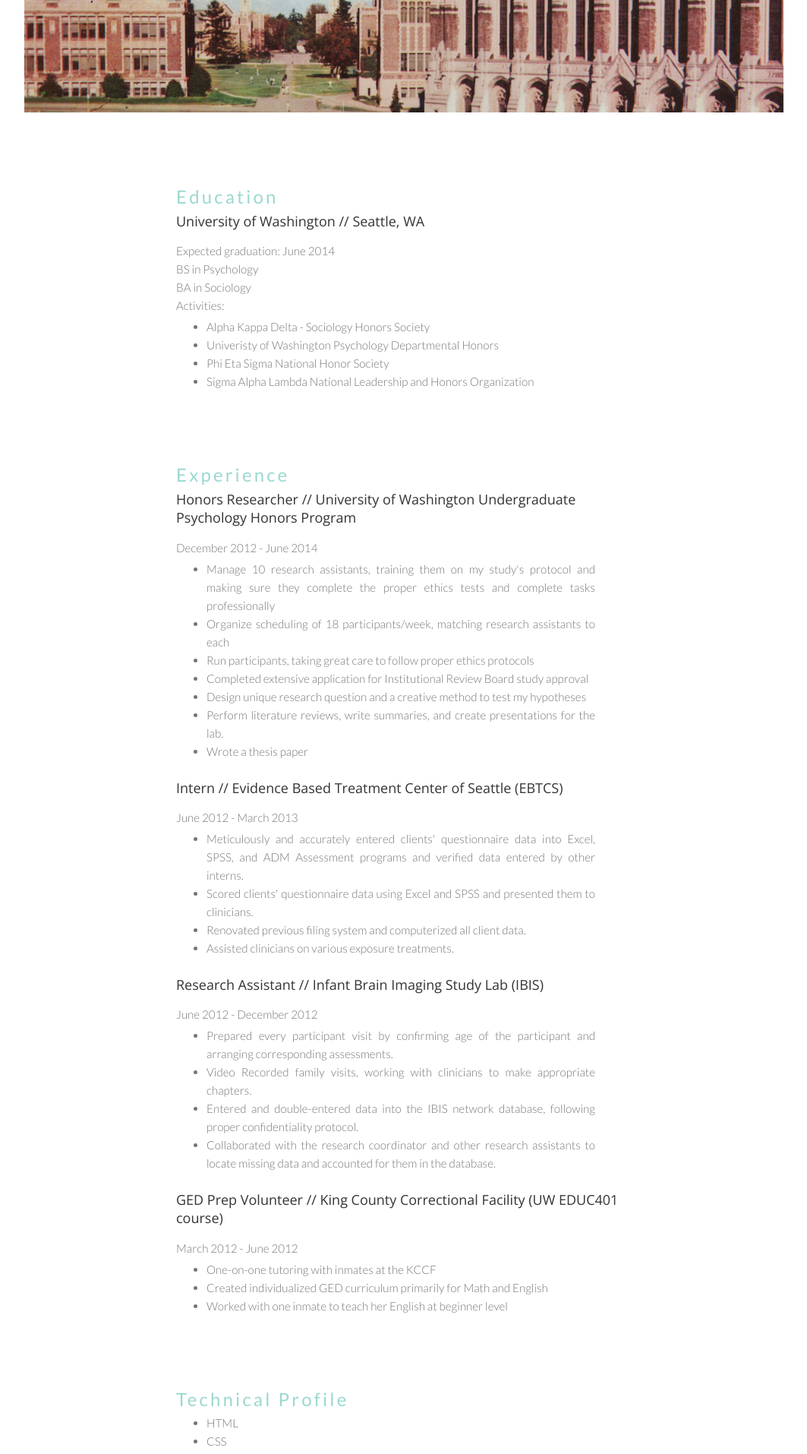
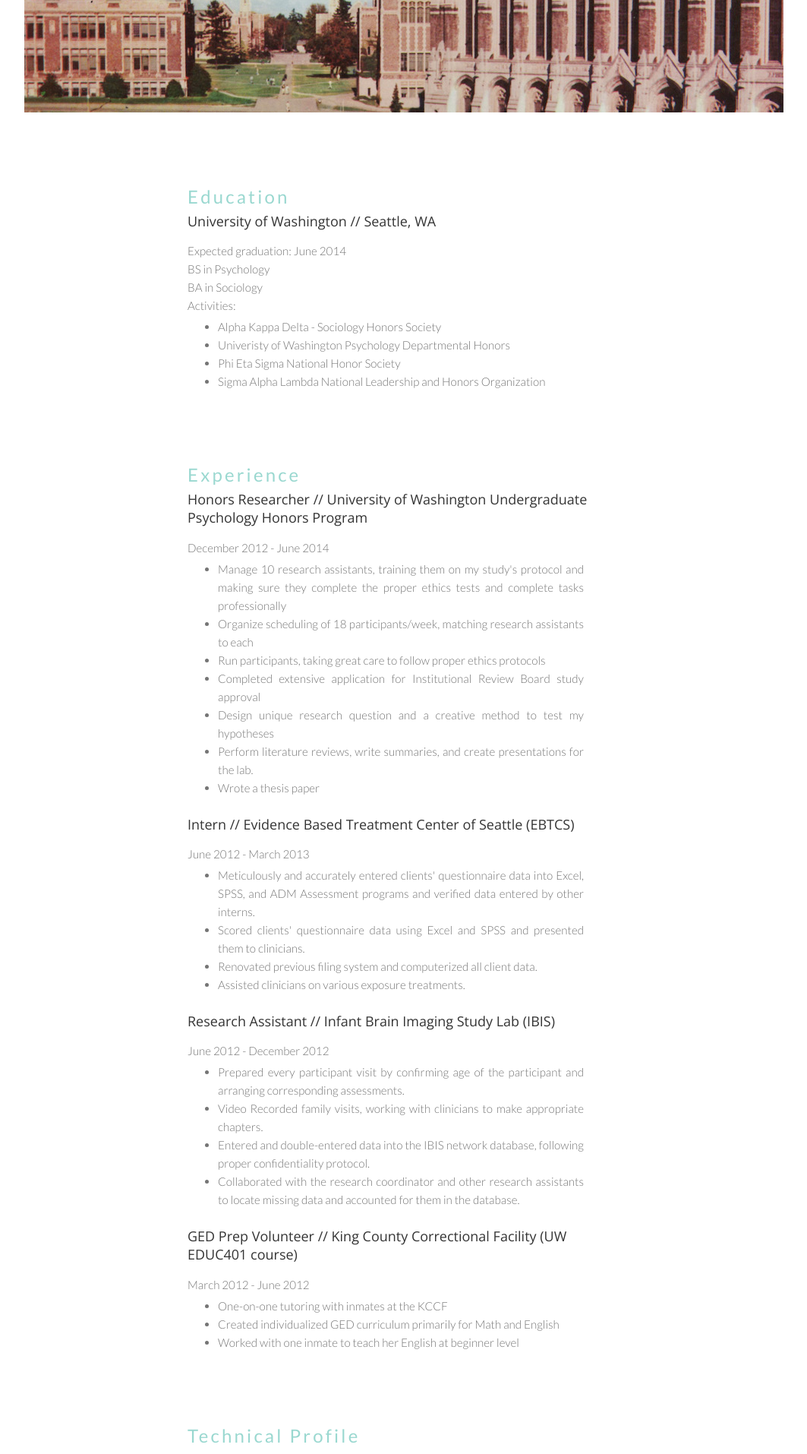
Before and after one commit to rachellee/resume, a Jekyll site: the page built from index.html, in a window 1280 px wide. Shown: the part 724-2638 px from the top of the page at 76% size, without its empty margins (108-1171 px from the left). Built offline with Jekyll 4.4.1, drawn with Linux system fonts in a browser that asks for light colours; nearby versions of some CDN libraries; Markdown is read by kramdown in place of the engine named in the settings; the list of posts is cut into pages by our own code; some of the changed text lies outside the part shown.

Commit message:
changed sections width and footer

```diff
--- a/_layouts/default.html
+++ b/_layouts/default.html
@@ -30,19 +30,20 @@
 			<div class="contact">
 				contact:<BR>
 					<i class="fa fa-envelope-o"></i> email: <a href="mailto: rachellee03@gmail.com" target="_blank">rachellee03@gmail.com</a>
-				<BR>
+
+			</div>
+
+			<div class="social">
+				find me on:<BR>
 					<i class="fa fa-github"></i> github: <a href="http://www.github.com/rachellee" target="_blank">rachellee</a>
 				<BR>
 					<i class="fa fa-dribbble"></i> dribbble: <a href="" target="_blank"></a>
-			</div>
-
-			<div class="social">
-				social:<BR>
-					<i class="fa fa-instagram"></i> instagram: <a href="http://www.instagram.com/rachllee__" target="_blank">rachllee__</a>
+				<BR>
+					<i class="fa fa-instagram"></i> instagram: <a href="http://www.instagram.com/rach3llee" target="_blank">rach3llee</a>
 				<BR>
 					<i class="fa fa-music"></i> hypem: <a href="http://www.hypem.com/rach3l" target="_blank">rach3l</a>
 				<BR>
-					<i class="fa fa-pinterest"></i> pinterest: <a href="http://www.pinterest.com/l2achellee" target="_blank">l2achellee</a>
+					<i class="fa fa-pinterest"></i> pinterest: <a href="http://www.pinterest.com/rachelleex" target="_blank">rachelleex</a>
 			</div>
 		</div>
 		xx
--- a/index.css
+++ b/index.css
@@ -82,7 +82,7 @@
 .sections {
 	font-family: 'Lato', 'Open Sans', Helvetica, Arial, sans-serif;
 	margin: 6rem auto;
-	max-width: 600px;
+	max-width: 570px;
 	width: 100%;
 	text-align: justify;
 }
@@ -130,25 +130,6 @@
 	line-height: 1.5rem;
 	margin-top: -.7rem;
 	padding-right: 3rem;
-}
-
-.main_footer base {
-	font-family: 'Verdana', Helvetica, Arial, sans-serif;
-	text-align: left;
-	height: 3.13rem;
-	color: #9AD8D0;
-	padding-top: 20px;
-	text-align: left;
-}
-
-.base {
-	font-family: 'Lato', Verdana, Helvetica, Arial, sans-serif;
-	padding-top: 3rem;
-	padding-bottom: 3rem;
-	color: #9AD8D0;
-	background-color: #F2F2F2;
-	text-align: center;
-	font-size: 16px;
 }
 
 
@@ -210,13 +191,33 @@
 	Contact footer styling
    =========================================================================================== */
 
+
+.main_footer base {
+	font-family: 'Verdana', Helvetica, Arial, sans-serif;
+	text-align: left;
+	height: 3.13rem;
+	color: #9AD8D0;
+	padding-top: 20px;
+	text-align: left;
+}
+
+.base {
+	font-family: 'Lato', Verdana, Helvetica, Arial, sans-serif;
+	padding-top: 3rem;
+	padding-bottom: 3rem;
+	color: #9AD8D0;
+	background-color: #F2F2F2;
+	text-align: center;
+	font-size: 16px;
+}
+
 .contact_container {
 	font-family: 'Lato', 'Open Sans', Helvetica, Arial, sans-serif;
 	font-weight: 300;
 	color: #343434;
 	text-align: left;
 	line-height: 2rem;
-	margin: 2rem auto;
+	margin: 2rem auto 3rem auto;
 	max-width: 500px;
 	width: 100%;
 	overflow: hidden;
```
